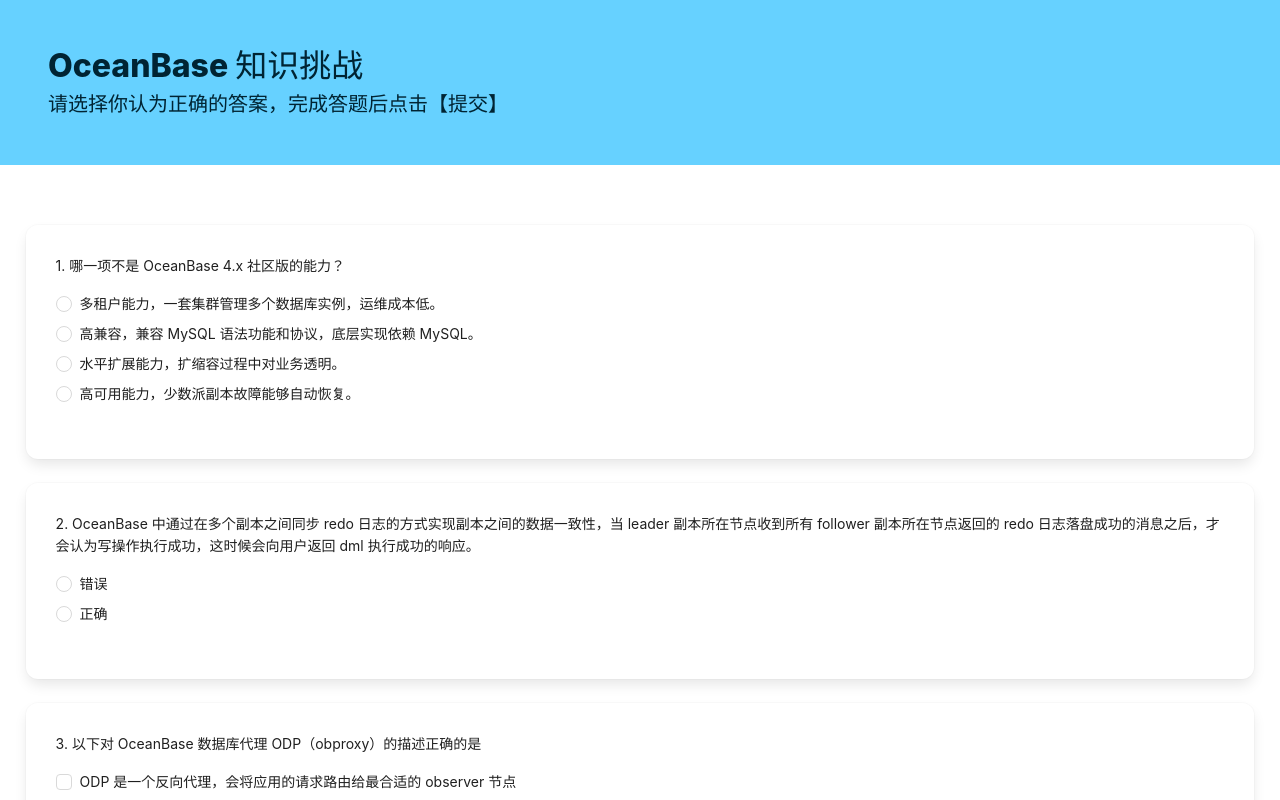
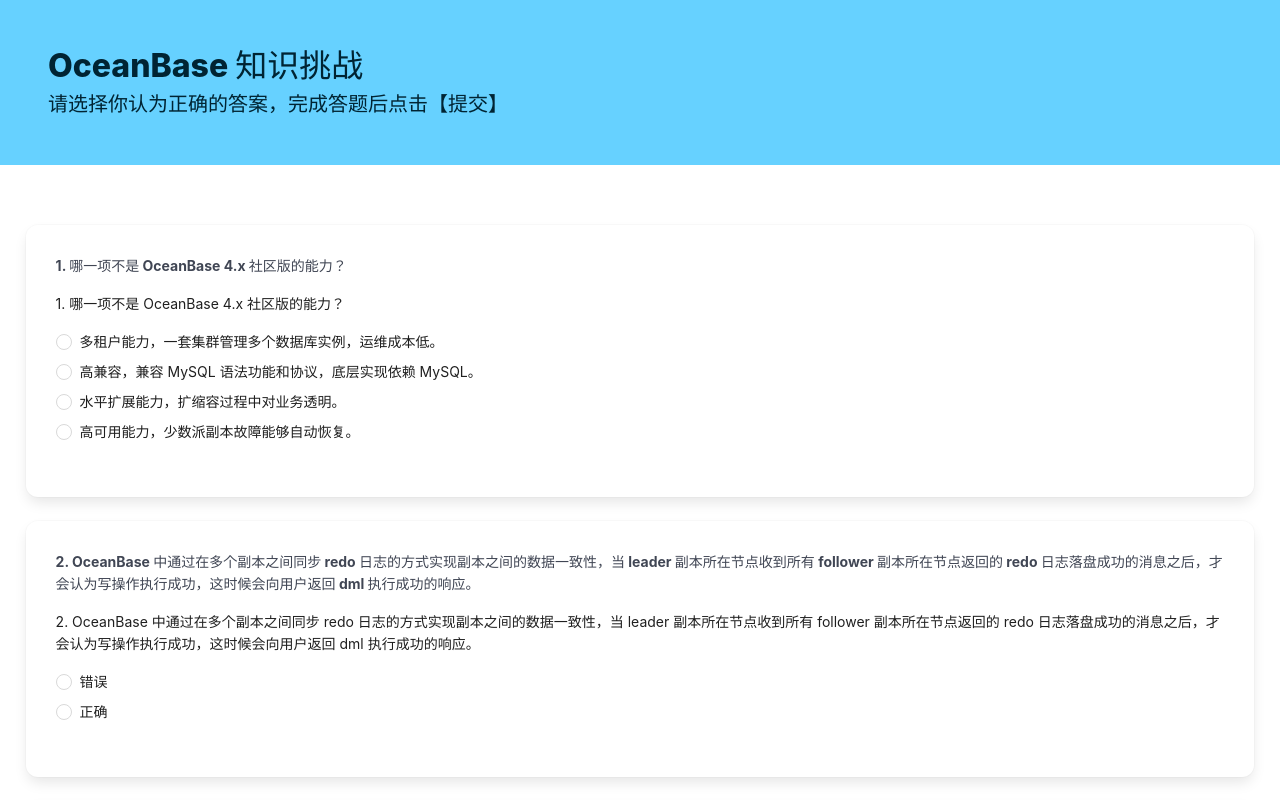
Before and after one commit to oceanbase/devcon, a React (Vite) app in the folder 2024/challenge/: page / in a window 1280 px wide. Shown: the top 800 px of the page. Built offline with nearby package versions, Linux system fonts and the light colour scheme.

Commit message:
move title uplevel

```diff
--- a/2024/challenge/src/App.tsx
+++ b/2024/challenge/src/App.tsx
@@ -56,6 +56,9 @@
        {!submitted && (<Form form={form} layout={'vertical'} size={'large'}>
           {questions.map((q, idx) =>
             <div style={{padding:30}} className="box" key={q.id}>
+              {
+                 <div style={{marginBottom: 16}}><b>{`${idx + 1}. ${q.title}`}</b></div>
+              }
               <Form.Item
                 name={q.id}
                 rules={[{ required: true, message: '请回答该问题' }]}
```
